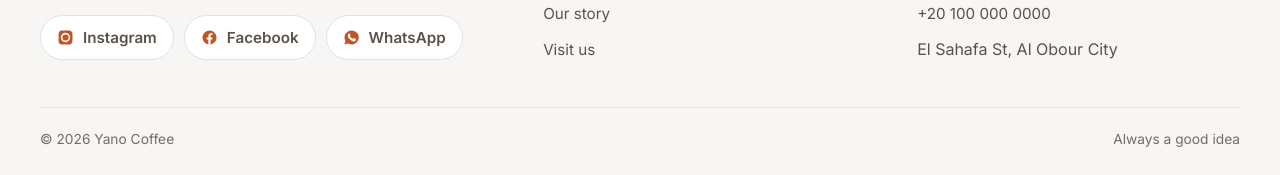
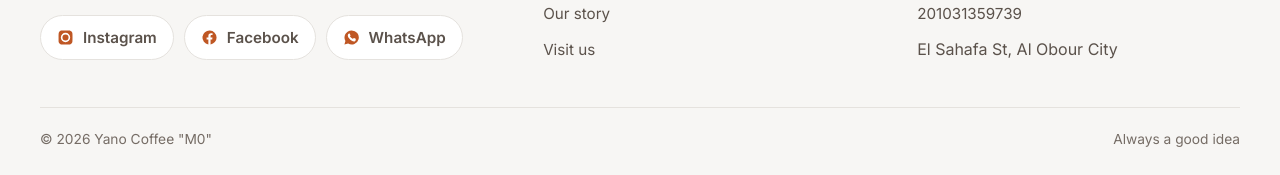
Before and after one commit to YanoCoffee/Yano_Website, a plain HTML site: page contact.html in a window 1280 px wide. Shown: the part 1263-1438 px from the top of the page. Drawn offline with Linux system fonts and the light colour scheme.

Commit message:
Update contact.html

```diff
--- a/contact.html
+++ b/contact.html
@@ -36,7 +36,7 @@
           <div class="crow rise"><span class="ic"><svg viewBox="0 0 24 24" aria-hidden="true"><path d="M12 2a7 7 0 0 0-7 7c0 5 7 13 7 13s7-8 7-13a7 7 0 0 0-7-7m0 9.5A2.5 2.5 0 1 1 14.5 9 2.5 2.5 0 0 1 12 11.5"/></svg></span><div><b data-en="The branch" data-ar="الفرع">The branch</b><span class="dim" data-en="El Sahafa St, Al Obour City, Qalyubia" data-ar="شارع الصحافة، مدينة العبور، القليوبية">El Sahafa St, Al Obour City, Qalyubia</span>
             <div class="acts"><a class="btn sm" href="https://www.google.com/maps/place/Yano+Coffee,+El+Sahafa,+st,+Al+Obour,+Al-Qalyubia+Governorate+6360187/data=!4m2!3m1!1s0x14581bfbb2a465b5:0x81b5d1c2b7ac42a2" target="_blank" rel="noopener" data-en="Open in Google Maps" data-ar="افتح على خرائط جوجل">Open in Google Maps</a></div></div></div>
           <div class="crow rise"><span class="ic"><svg viewBox="0 0 24 24" aria-hidden="true"><path d="M6.6 10.8a15 15 0 0 0 6.6 6.6l2.2-2.2a1 1 0 0 1 1-.24 11 11 0 0 0 3.5.56 1 1 0 0 1 1 1V20a1 1 0 0 1-1 1A17 17 0 0 1 3 4a1 1 0 0 1 1-1h3.5a1 1 0 0 1 1 1 11 11 0 0 0 .56 3.5 1 1 0 0 1-.25 1z"/></svg></span><div><b data-en="Call or WhatsApp" data-ar="اتصل أو واتساب">Call or WhatsApp</b><a class="plain" href="tel:+201000000000" dir="ltr">+20 100 000 0000</a>
-            <div class="acts"><a class="btn sm" href="tel:+201000000000" data-en="Call us" data-ar="اتصل بينا">Call us</a><a class="btn sm ghost" href="https://wa.me/201000000000" target="_blank" rel="noopener" data-en="Message on WhatsApp" data-ar="ابعتلنا على واتساب">Message on WhatsApp</a></div></div></div>
+            <div class="acts"><a class="btn sm" href="tel:+201031359739" data-en="Call us" data-ar="اتصل بينا">Call us</a><a class="btn sm ghost" href="https://wa.me/201031359739" target="_blank" rel="noopener" data-en="Message on WhatsApp" data-ar="ابعتلنا على واتساب">Message on WhatsApp</a></div></div></div>
           <div class="crow rise"><span class="ic"><svg viewBox="0 0 24 24" aria-hidden="true"><path d="M12 2a10 10 0 1 0 10 10A10 10 0 0 0 12 2m1 10.6-.6-.4V6h1.5v5.4l3.3 2-.8 1.3z"/></svg></span><div style="flex:1"><b data-en="Hours" data-ar="مواعيد العمل">Hours</b>
             <div class="hours" style="margin-top:6px;max-width:340px"><div><span data-en="Saturday – Thursday" data-ar="السبت – الخميس">Saturday – Thursday</span><span dir="ltr">07:00 – 02:00</span></div><div><span data-en="Friday" data-ar="الجمعة">Friday</span><span dir="ltr">13:00 – 02:00</span></div></div></div></div>
           <div class="crow rise"><span class="ic"><svg viewBox="0 0 24 24" aria-hidden="true"><path d="M18 16a3 3 0 0 0-2.4 1.2l-6.5-3.3a3 3 0 0 0 0-1.8l6.5-3.3A3 3 0 1 0 15 7a3 3 0 0 0 .1.8L8.6 11.1a3 3 0 1 0 0 3.8l6.5 3.3A3 3 0 1 0 18 16z"/></svg></span><div><b data-en="Follow us" data-ar="تابعنا">Follow us</b><div class="acts"><div class="socials">
@@ -48,7 +48,7 @@
             <svg viewBox="0 0 24 24"><path d="M22 12a10 10 0 1 0-11.6 9.9v-7H7.9V12h2.5V9.8c0-2.5 1.5-3.9 3.7-3.9 1.1 0 2.2.2 2.2.2v2.4h-1.2c-1.2 0-1.6.8-1.6 1.6V12h2.7l-.4 2.9h-2.3v7A10 10 0 0 0 22 12"/></svg>
             Facebook
           </a>
-          <a href="https://wa.me/201000000000" target="_blank" rel="noopener">
+          <a href="https://wa.me/201031359739" target="_blank" rel="noopener">
             <svg viewBox="0 0 24 24"><path d="M12 2a10 10 0 0 0-8.6 15L2 22l5.2-1.4A10 10 0 1 0 12 2m5.8 14.1c-.2.7-1.4 1.3-2 1.4-.5.1-1.2.1-1.9-.1a13 13 0 0 1-5.7-4.6 6.5 6.5 0 0 1-1.4-3.4 3.7 3.7 0 0 1 1.1-2.7.9.9 0 0 1 .7-.3h.5c.2 0 .4 0 .6.5l.8 2c.1.2 0 .4-.1.5l-.4.5c-.1.2-.3.3-.1.6a9.6 9.6 0 0 0 3.8 3.2c.3.2.5.1.6 0l.8-1c.2-.2.3-.2.6-.1l2 1c.2.1.4.2.4.3a2 2 0 0 1-.3 1.2"/></svg>
             WhatsApp
           </a>
@@ -74,7 +74,7 @@
             <svg viewBox="0 0 24 24"><path d="M22 12a10 10 0 1 0-11.6 9.9v-7H7.9V12h2.5V9.8c0-2.5 1.5-3.9 3.7-3.9 1.1 0 2.2.2 2.2.2v2.4h-1.2c-1.2 0-1.6.8-1.6 1.6V12h2.7l-.4 2.9h-2.3v7A10 10 0 0 0 22 12"/></svg>
             Facebook
           </a>
-          <a href="https://wa.me/201000000000" target="_blank" rel="noopener">
+          <a href="https://wa.me/201031359739" target="_blank" rel="noopener">
             <svg viewBox="0 0 24 24"><path d="M12 2a10 10 0 0 0-8.6 15L2 22l5.2-1.4A10 10 0 1 0 12 2m5.8 14.1c-.2.7-1.4 1.3-2 1.4-.5.1-1.2.1-1.9-.1a13 13 0 0 1-5.7-4.6 6.5 6.5 0 0 1-1.4-3.4 3.7 3.7 0 0 1 1.1-2.7.9.9 0 0 1 .7-.3h.5c.2 0 .4 0 .6.5l.8 2c.1.2 0 .4-.1.5l-.4.5c-.1.2-.3.3-.1.6a9.6 9.6 0 0 0 3.8 3.2c.3.2.5.1.6 0l.8-1c.2-.2.3-.2.6-.1l2 1c.2.1.4.2.4.3a2 2 0 0 1-.3 1.2"/></svg>
             WhatsApp
           </a>
@@ -94,13 +94,13 @@
         <ul>
           <li class="dim"><span data-en="Saturday – Thursday" data-ar="السبت – الخميس">Saturday – Thursday</span> · <span dir="ltr">07:00 – 02:00</span></li>
           <li class="dim"><span data-en="Friday" data-ar="الجمعة">Friday</span> · <span dir="ltr">13:00 – 02:00</span></li>
-          <li><a href="tel:+201000000000" dir="ltr">+20 100 000 0000</a></li>
+          <li><a href="tel:+201031359739" dir="ltr">201031359739</a></li>
           <li data-en="El Sahafa St, Al Obour City" data-ar="شارع الصحافة، مدينة العبور" class="dim">El Sahafa St, Al Obour City</li>
         </ul>
       </div>
     </div>
     <div class="copy">
-      <span>© 2026 Yano Coffee</span>
+      <span>© 2026 Yano Coffee "M0"</span>
       <span data-en="Always a good idea" data-ar="دايمًا فكرة حلوة">Always a good idea</span>
     </div>
   </div>
```
